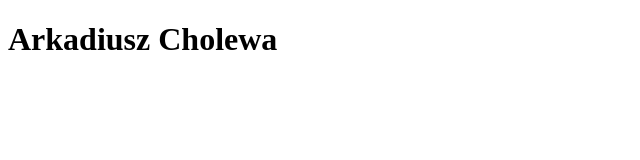
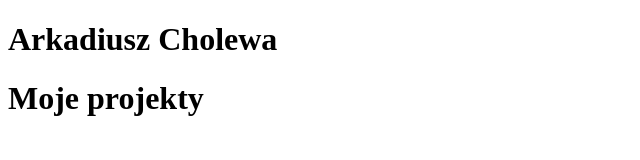
Before and after one commit to arkadiusz-cholewa/portfolio, a plain HTML site: page index.html in a window 1280 px wide. Shown: the whole page, without its empty margins (0-640 px from the left). Drawn offline with Linux system fonts and the light colour scheme.

Commit message:
Added another header

```diff
--- a/index.html
+++ b/index.html
@@ -8,5 +8,6 @@
 </head>
 <body>
     <h1>Arkadiusz Cholewa</h1>
+    <h1>Moje projekty</h1>
 </body>
 </html>
```
